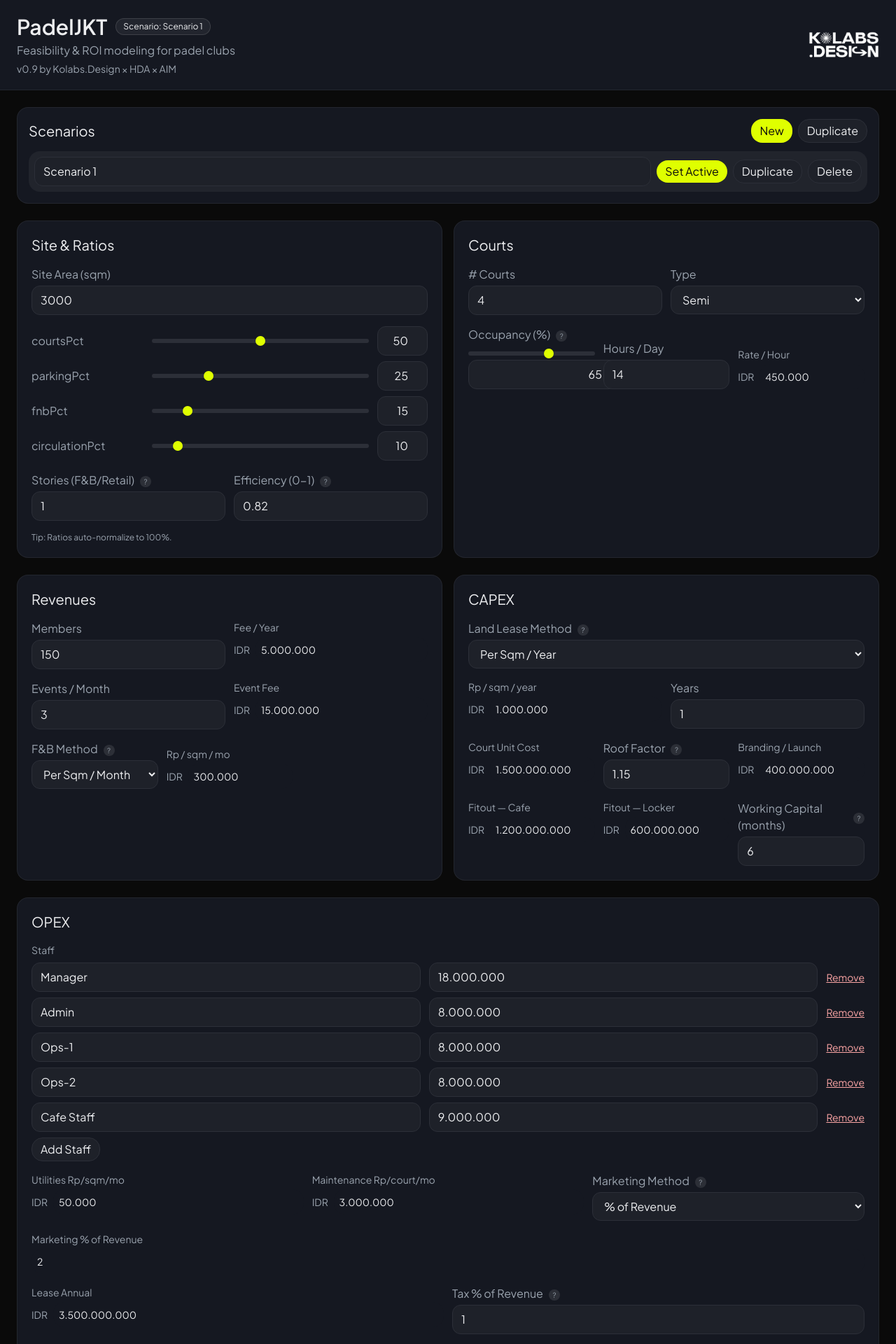
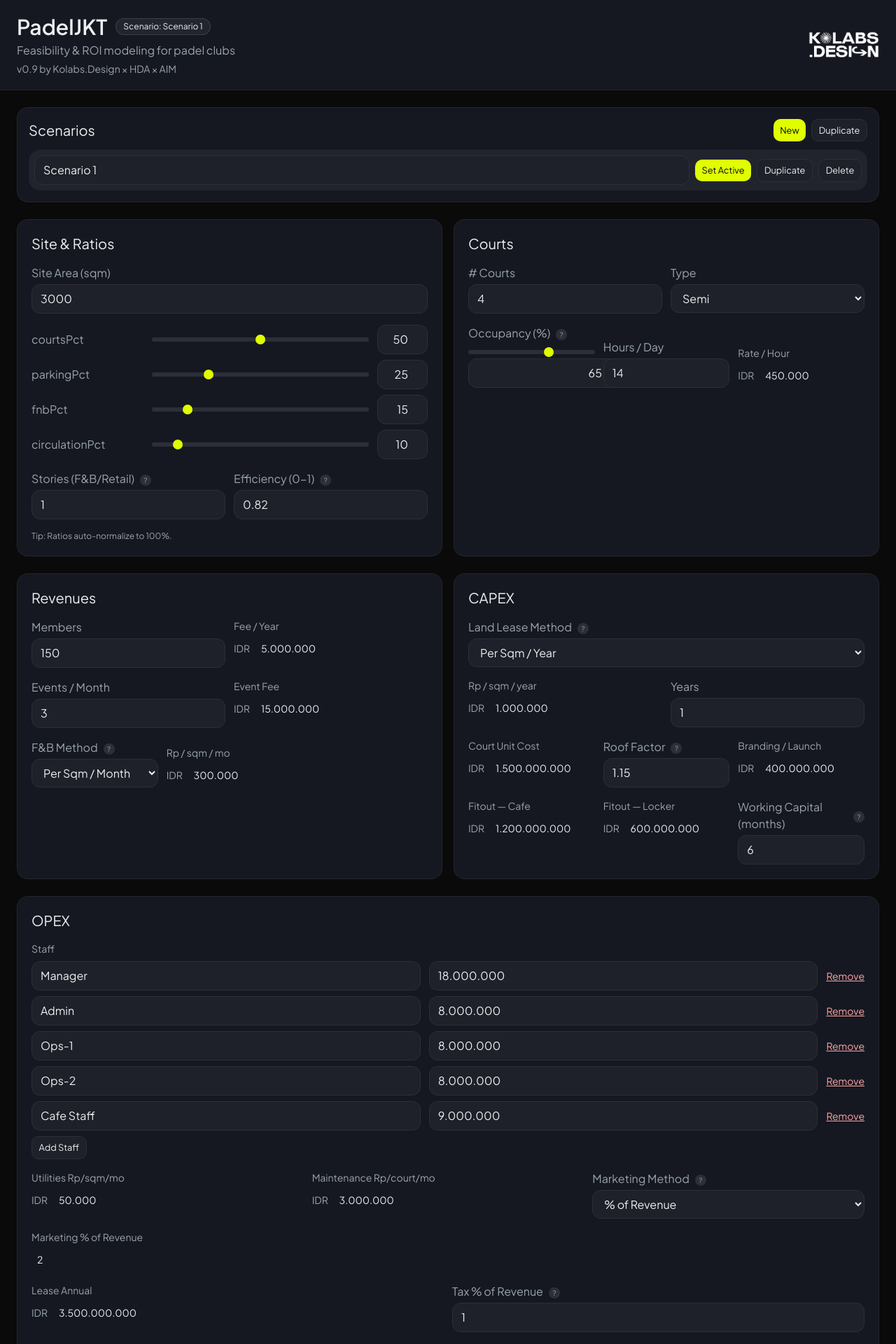
Before and after one commit to spotty21201/padeljkt_sept05, a Next.js app: page /simulator/1 in a window 1280 px wide. Shown: the top 1920 px of the page at 70% size. Built offline with nearby package versions, Linux system fonts and the light colour scheme.

Commit message:
ux: add .btn-sm (80% font); apply to ScenarioManager and Add Staff buttons

```diff
--- a/components/ScenarioManager.tsx
+++ b/components/ScenarioManager.tsx
@@ -9,8 +9,8 @@ export function ScenarioManager(){
       <div className="flex items-center justify-between mb-3">
         <h3 className="text-xl">Scenarios</h3>
         <div className="flex gap-2">
-          <button className="button-accent px-3 py-1 rounded-xl" onClick={()=> addNew()}>New</button>
-          {activeId && <button className="button-share px-3 py-1" onClick={()=> duplicate(activeId)}>Duplicate</button>}
+          <button className="button-accent btn-sm" onClick={()=> addNew()}>New</button>
+          {activeId && <button className="button-share btn-sm" onClick={()=> duplicate(activeId)}>Duplicate</button>}
         </div>
       </div>
       <div className="space-y-2">
@@ -18,9 +18,9 @@ export function ScenarioManager(){
           <div key={s.id} className={`flex items-center gap-2 p-2 rounded-xl ${s.id===activeId? 'bg-white/5':''}`}>
             <input className="flex-1 input bg-transparent" value={s.name}
               onChange={(e)=> rename(s.id, e.currentTarget.value)} />
-            <button className="button-accent px-3 py-1" onClick={()=> setActive(s.id)}>Set Active</button>
-            <button className="button-share px-3 py-1" onClick={()=> duplicate(s.id)}>Duplicate</button>
-            <button className="button-share px-3 py-1" onClick={()=> remove(s.id)}>Delete</button>
+            <button className="button-accent btn-sm" onClick={()=> setActive(s.id)}>Set Active</button>
+            <button className="button-share btn-sm" onClick={()=> duplicate(s.id)}>Duplicate</button>
+            <button className="button-share btn-sm" onClick={()=> remove(s.id)}>Delete</button>
           </div>
         ))}
         {scenarios.length === 0 && (
--- a/components/forms/OpexForm.tsx
+++ b/components/forms/OpexForm.tsx
@@ -32,7 +32,7 @@ export function OpexForm({ scenario, onPatch }:{ scenario: Scenario; onPatch:(p:
             }}>Remove</button>
           </div>
         ))}
-        <button className="button-share px-3 py-1" onClick={()=> set({ staff: [...ox.staff, { role: "New Role", monthly: 5_000_000 }] })}>Add Staff</button>
+        <button className="button-share btn-sm" onClick={()=> set({ staff: [...ox.staff, { role: "New Role", monthly: 5_000_000 }] })}>Add Staff</button>
       </div>
       <div className="grid md:grid-cols-3 gap-3">
         <MoneyInput label="Utilities Rp/sqm/mo" value={ox.utilitiesRpPerSqmPerMonth} onChange={(v)=> set({ utilitiesRpPerSqmPerMonth: v })} />
--- a/styles/theme.css
+++ b/styles/theme.css
@@ -33,6 +33,9 @@ html, body { background: var(--ink-900); color: var(--text-100); }
 .button-share { background: var(--ink-650); color: var(--text-100); border-radius: var(--radius); border: 1px solid var(--border-700); transition: opacity .15s ease; }
 .button-share:hover { opacity: .9; }
 
+/* Small button modifier */
+.btn-sm { font-size: 80%; padding: 0.35rem 0.6rem; border-radius: 10px; }
+
 /* Inputs */
 .input, .select {
   background: var(--ink-650);
```
